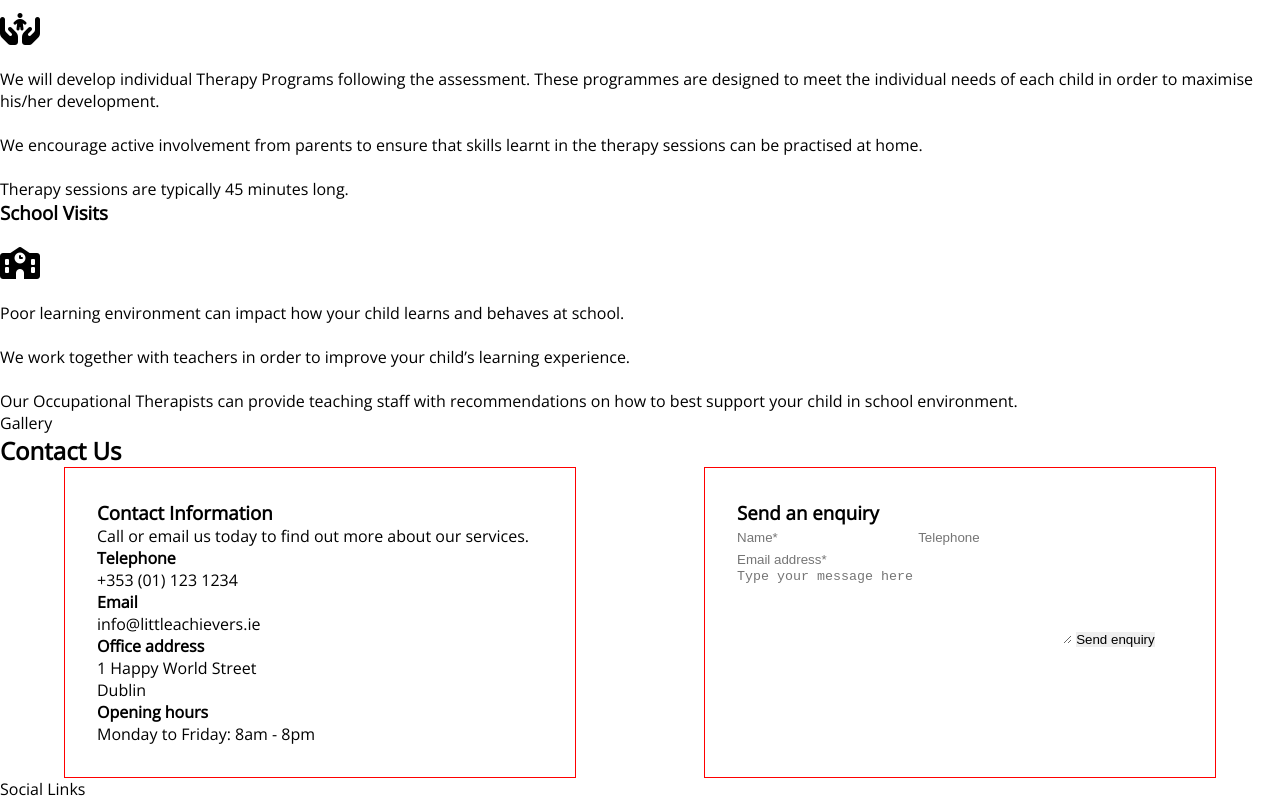
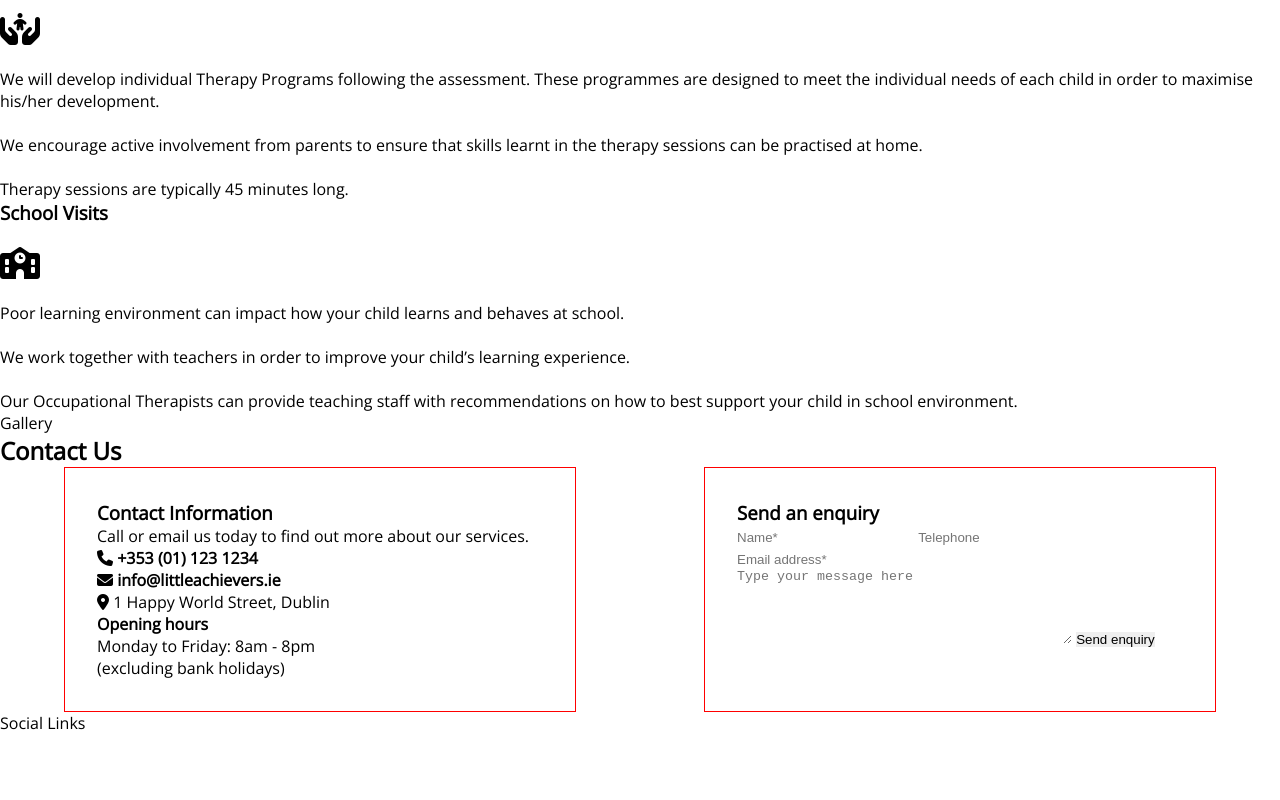
Before and after one commit to ip69719/ip69719-ci-portfolio-one, a plain HTML site: page index.html in a window 1280 px wide. Shown: the part 555-1355 px from the top of the page. After the commit the page ends 1289 px from the top, so only its background shows below. Drawn offline with nearby package versions, Linux system fonts and the light colour scheme; a web font is replaced by a local one.

Commit message:
Replace contact info headings with font awesome icons

```diff
--- a/index.html
+++ b/index.html
@@ -122,14 +122,19 @@
                     <div class="contact">
                         <h3>Contact Information</h3>
                         <p>Call or email us today to find out more about our services.</p>
-                        <h4>Telephone</h4>
-                        <p>+353 (01) 123 1234</p>
-                        <h4>Email</h4>
-                        <p>info@littleachievers.ie</p>
-                        <h4>Office address</h4>
-                        <p>1 Happy World Street<br>Dublin</p>
+                        <div class="contact-details">
+                            <p class="contact-details"><span class="text-teal">
+                                <i class="fa-solid fa-phone"></i></span><strong> +353 (01) 123 1234</strong>
+                            </p>
+                            <p class="contact-details"><span class="text-teal"><i class="fa-solid fa-envelope">
+                                </i></span><strong> info@littleachievers.ie</strong>
+                            </p>
+                            <p class="contact-details"><span class="text-teal">
+                                <i class="fa-solid fa-location-dot"></i></span> 1 Happy World Street, Dublin
+                            </p>
+                        </div>
                         <h4>Opening hours</h4>
-                        <p>Monday to Friday: 8am - 8pm</p>
+                        <p>Monday to Friday: 8am - 8pm<br>(excluding bank holidays)</p>
                     </div>
                     <div class="contact">
                         <h3>Send an enquiry</h3>
```
